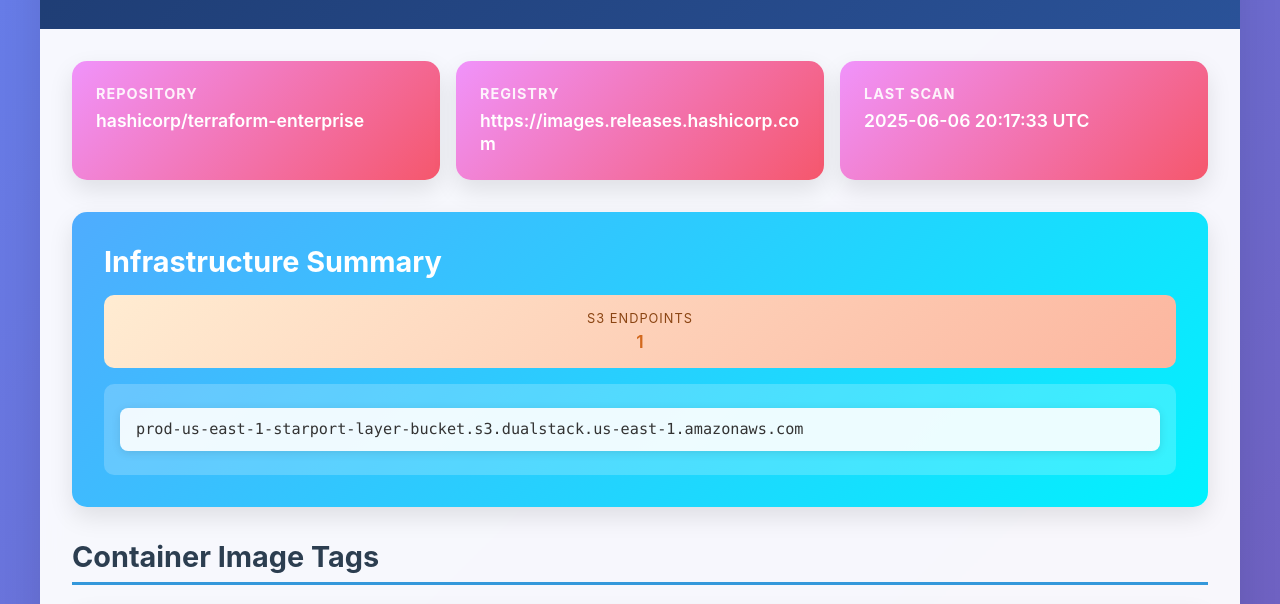
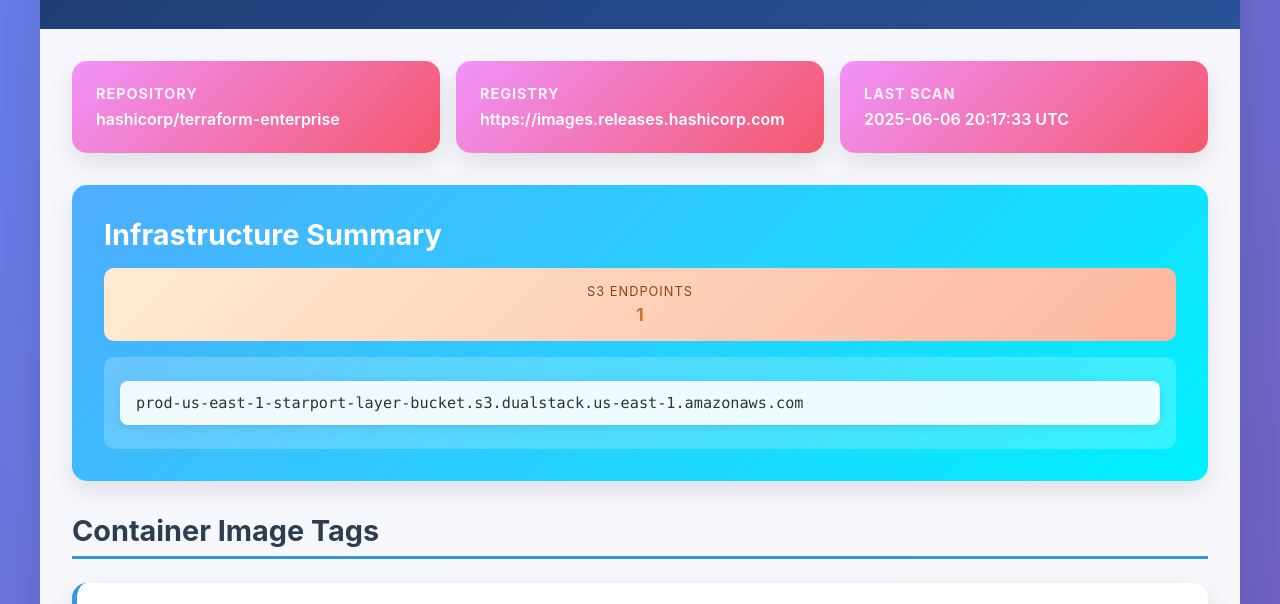
Before and after one commit to benemon/hashicorp-registry-backend-discovery, a plain HTML site: page docs/index.html in a window 1280 px wide. Shown: the part 145-749 px from the top of the page. Drawn offline with Linux system fonts and the light colour scheme.

Commit message:
Update index.html

```diff
--- a/docs/index.html
+++ b/docs/index.html
@@ -68,7 +68,7 @@
 
         .meta-info {
             display: grid;
-            grid-template-columns: repeat(auto-fit, minmax(250px, 1fr));
+            grid-template-columns: repeat(auto-fit, minmax(280px, 1fr));
             gap: 1rem;
             margin-bottom: 2rem;
         }
@@ -90,11 +90,12 @@
         }
 
         .meta-card p {
-            font-size: 1.1rem;
+            font-size: 1rem;
             font-weight: 600;
             word-break: break-word;
             overflow-wrap: break-word;
-            line-height: 1.3;
+            line-height: 1.2;
+            hyphens: auto;
         }
 
         .summary-section {
```
